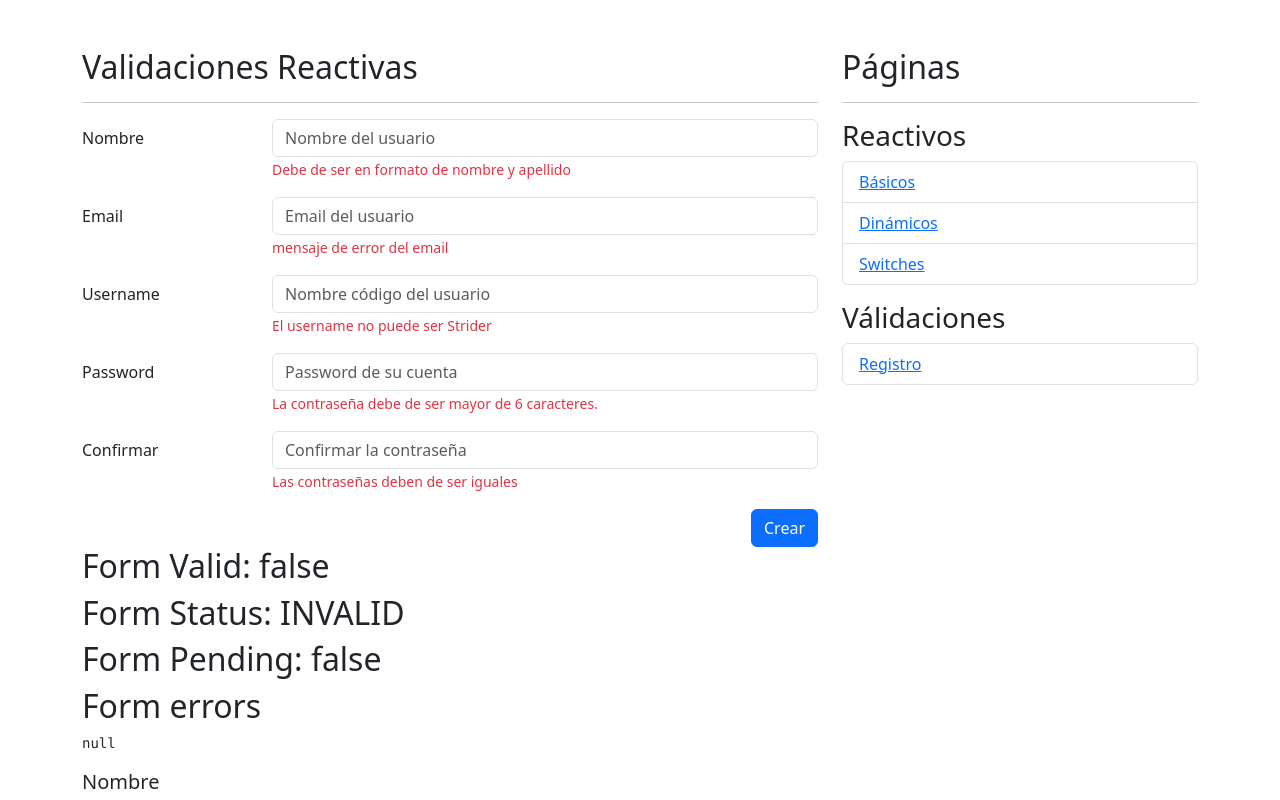
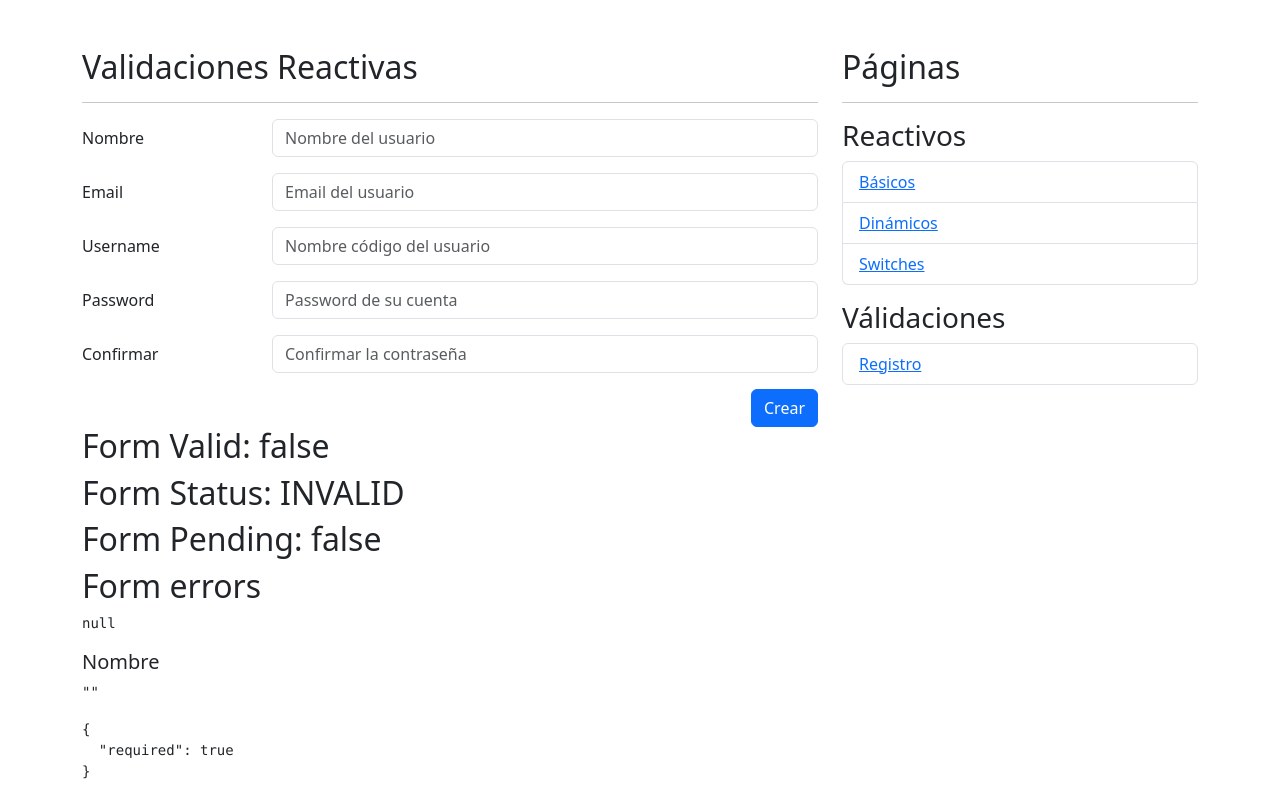
Before and after one commit to jhonnycgarcia/dev-talleres-forms-app, an Angular app: page /auth/sign-up in a window 1280 px wide. Shown: the top 800 px of the page. Built offline with nearby package versions, Linux system fonts and the light colour scheme.

Commit message:
Validator Service

```diff
--- a/src/app/auth/pages/register-page/register-page.component.html
+++ b/src/app/auth/pages/register-page/register-page.component.html
@@ -15,7 +15,10 @@
                            formControlName="name"
                            placeholder="Nombre del usuario">
 
-                    <span class="form-text text-danger">
+                    <span
+                      *ngIf="isValidField('name')"
+                      class="form-text text-danger"
+                    >
                         Debe de ser en formato de nombre y apellido
                     </span>
                 </div>
@@ -29,7 +32,10 @@
                            class="form-control"
                            formControlName="email"
                            placeholder="Email del usuario">
-                    <span class="form-text text-danger">
+                    <span
+                      *ngIf="isValidField('email')"
+                      class="form-text text-danger"
+                    >
                         mensaje de error del email
                     </span>
                 </div>
@@ -43,7 +49,10 @@
                            class="form-control"
                            formControlName="username"
                            placeholder="Nombre código del usuario">
-                    <span class="form-text text-danger">
+                    <span
+                      *ngIf="isValidField('username')"
+                      class="form-text text-danger"
+                    >
                          El username no puede ser Strider
                     </span>
                 </div>
@@ -58,7 +67,10 @@
                            formControlName="password"
                            placeholder="Password de su cuenta">
 
-                    <span class="form-text text-danger">
+                    <span
+                      *ngIf="isValidField('password')"
+                      class="form-text text-danger"
+                    >
                          La contraseña debe de ser mayor de 6 caracteres.
                     </span>
                 </div>
@@ -73,7 +85,10 @@
                            formControlName="password2"
                            placeholder="Confirmar la contraseña">
 
-                    <span class="form-text text-danger">
+                    <span
+                      *ngIf="isValidField('password2')"
+                      class="form-text text-danger"
+                    >
                          Las contraseñas deben de ser iguales
                     </span>
                 </div>
--- a/src/app/auth/pages/register-page/register-page.component.ts
+++ b/src/app/auth/pages/register-page/register-page.component.ts
@@ -1,6 +1,6 @@
 import { Component } from '@angular/core';
 import { FormBuilder, FormGroup, Validators } from '@angular/forms';
-import { canBeStrider, emailPattern, firstNameAndLastnamePattern } from '../../../shared/validators/validators.helpers';
+import { ValidatorsService } from '../../../shared/services/validators.service';
 
 @Component({
   templateUrl: './register-page.component.html',
@@ -13,30 +13,34 @@ export class RegisterPageComponent {
       '',
       [
         Validators.required,
-        Validators.pattern(firstNameAndLastnamePattern)
+        Validators.pattern(this.validatorSrv.firstNameAndLastnamePattern)
       ]
     ],
     email: [
       '',
       [
         Validators.required,
-        Validators.pattern(emailPattern)
+        Validators.pattern(this.validatorSrv.emailPattern)
       ]
     ],
     username: [
       '',
-      [ Validators.required, canBeStrider ]
+      [
+        Validators.required,
+        this.validatorSrv.canBeStrider
+      ]
     ],
     password: ['', [Validators.required, Validators.minLength(6)]],
     password2: ['', Validators.required],
   });
 
   constructor(
-    private fb: FormBuilder
+    private fb: FormBuilder,
+    private validatorSrv: ValidatorsService
   ) { }
 
-  isValidField(field: string): void {
-    // TODO: obtener validación desde un servicio
+  isValidField(field: string): boolean | null {
+    return this.validatorSrv.isValidField(this.myForm, field);
   }
 
   onSubmit(): void {
--- /dev/null
+++ b/src/app/shared/services/validators.service.ts
@@ -0,0 +1,22 @@
+import { Injectable } from '@angular/core';
+import { FormControl, ValidationErrors, FormGroup } from '@angular/forms';
+
+@Injectable({
+  providedIn: 'root'
+})
+export class ValidatorsService {
+
+  public firstNameAndLastnamePattern: string = '([a-zA-Z]+) ([a-zA-Z]+)';
+  public emailPattern: string = "^[a-z0-9._%+-]+@[a-z0-9.-]+\\.[a-z]{2,4}$";
+
+  public canBeStrider(control: FormControl): ValidationErrors | null {
+    const value: string = control.value.trim().toLowerCase();
+    return (value === 'strider') ? { noStrider: true} : null;
+  }
+
+  public isValidField(form: FormGroup, field: string): boolean | null {
+    return form.controls[field].errors
+      && form.controls[field].touched;
+  }
+
+}
```
